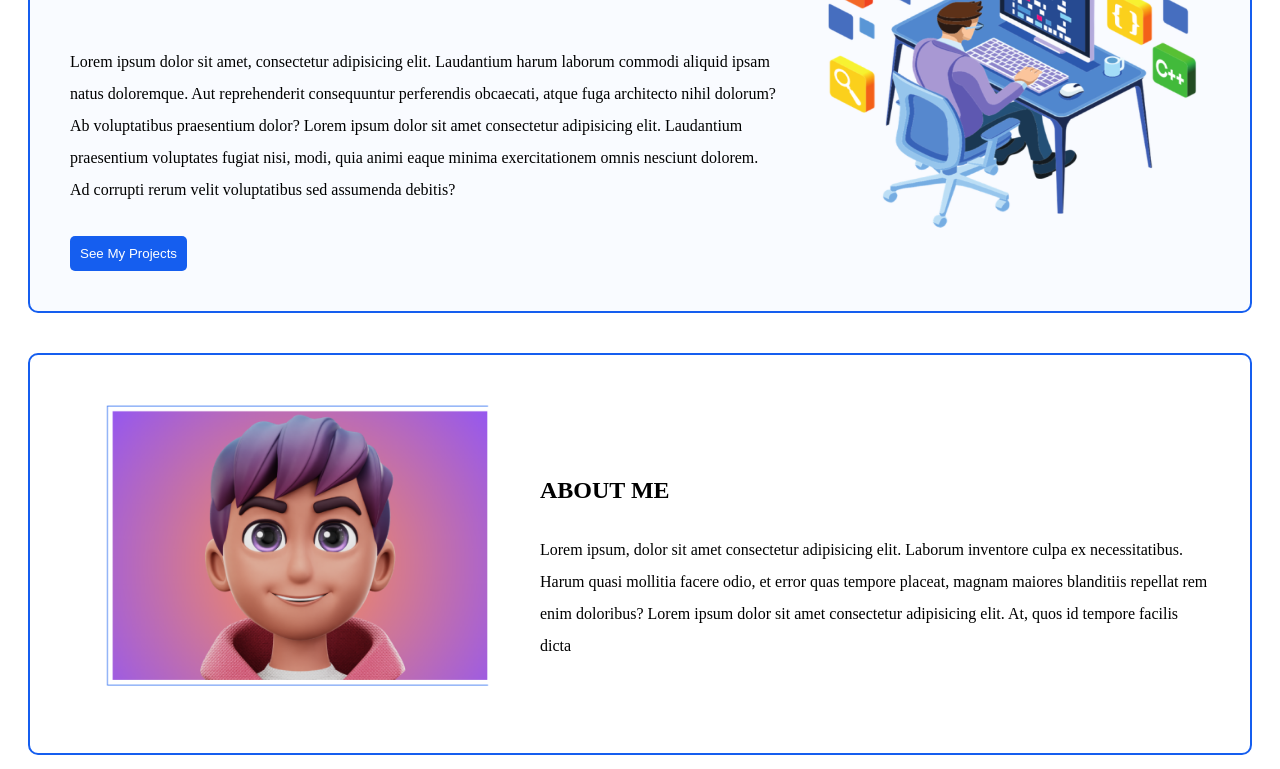
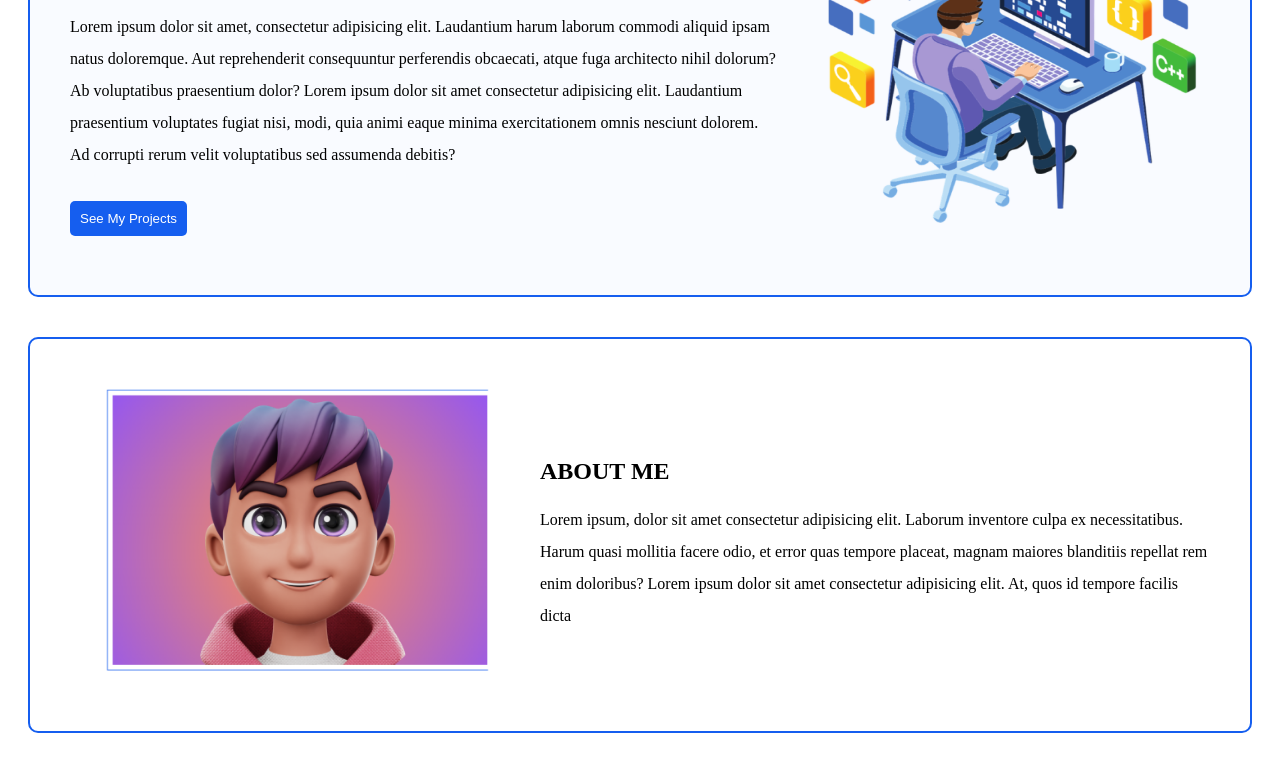
Before and after one commit to biroue10/the-just-project-2, a website: page index.html in a window 1280 px wide. Shown: the part 306-1075 px from the top of the page. Drawn offline with Linux system fonts and the light colour scheme.

Commit message:
refactor my code

```diff
--- a/assets/css/style.css
+++ b/assets/css/style.css
@@ -55,7 +55,6 @@ a {
   display: flex;
   justify-content: center;
   align-items: center;
-  line-height: 2;
 }
 .section1 {
   background-color: #f9fbff;
@@ -71,7 +70,6 @@ a {
   display: flex;
   justify-content: center;
   align-items: center;
-  line-height: 2;
 }
 p {
   width: 50%;
@@ -108,3 +106,6 @@ h1 {
   font-weight: bold;
   font-family: Arial, Helvetica, sans-serif;
 }
+.text{
+  line-height: 2;
+}
--- a/index.html
+++ b/index.html
@@ -31,7 +31,7 @@
           <div>
             <div>Welcome!</div>
             <h1>BIROUE ISAAC</h1>
-            <div>
+            <div class="text">
               Lorem ipsum dolor sit amet, consectetur adipisicing elit.
               Laudantium harum laborum commodi aliquid ipsam natus doloremque.
               Aut reprehenderit consequuntur perferendis obcaecati, atque fuga
@@ -55,7 +55,7 @@
           </div>
           <div class="aboutme">
             <h2>ABOUT ME</h2>
-            <div>
+            <div class="text">
               Lorem ipsum, dolor sit amet consectetur adipisicing elit. Laborum
               inventore culpa ex necessitatibus. Harum quasi mollitia facere
               odio, et error quas tempore placeat, magnam maiores blanditiis
```
